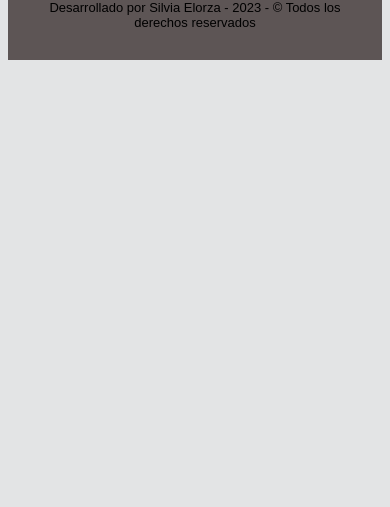
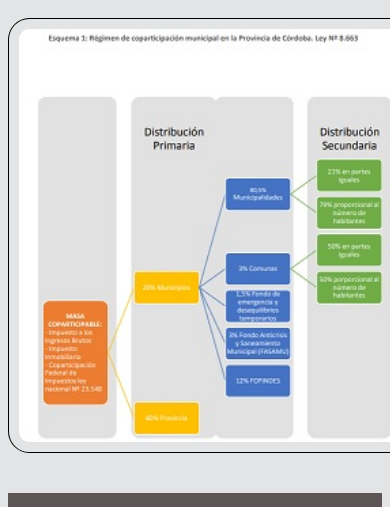
Before and after one commit to silviaelorza/vigenciaMunicipal, a plain HTML site: page tercera.html in a window 390 px wide. Shown: the part 321-828 px from the top of the page. Drawn offline with Linux system fonts and the light colour scheme; a web font is replaced by a local one.

Commit message:
Agregando estilos impresion

```diff
--- a/styles.css
+++ b/styles.css
@@ -146,8 +146,9 @@ nav a:hover{
     text-decoration: underline;
   }
 
-  .columna{
-    flex: 1;
+  .columna-uno, .columna-dos{
+    width: 45%;
+    display: inline-block;
     padding: 20px;
   }
 
@@ -171,6 +172,24 @@ nav a:hover{
 
   p strong{
     font-weight: bold;
+  }
+
+  .columna-unica{
+    margin-left: auto;
+    margin-right: auto;
+  }
+
+  .cuadro-cop{
+    display: block;
+    width: 400px;
+    height: auto;
+    border-radius: 5%;
+    margin-left: auto;
+    margin-right: auto;
+    margin-top: 40px;
+    margin-bottom: 40px;
+    border: 1px solid black;
+    padding: 10px;
   }
 
 form{
@@ -263,8 +282,9 @@ form label, form legend{
       flex: 1;
     }
 
-    .columna{
-      flex: 1;
+    .columna-uno, .columna-dos{
+      display: block;
+      width: 100%;
     }
 
   }
@@ -293,7 +313,8 @@ form label, form legend{
       flex: 1;
     }
 
-    .columna{
-      flex-direction: column;
+    .columna-uno, .columna-dos{
+      display: block;
+      width: 100%;
     }
   }
--- a/tercera.html
+++ b/tercera.html
@@ -29,18 +29,14 @@
         </section>
 
         <section class="contenidos">
-            <div class="columna">
-                <h3 class="titulos-secundarios"></h3>
+            <div class="columna-unica">
+                <h3 class="titulos-secundarios">RÉGIMEN DE COPARTICIPACIÓN DE IMPUESTOS ENTRE LA PROVINCIA Y SUS MUNICIPALIDADES Y COMUNAS</h3>
+                <img class="cuadro-cop" src="imagenes/cuadroRegCop.jpg" alt="Cuadro Régimen de coparticipación municipal de la provincia de Córdoba">
                 <article class="desarrollo-nota">
                     <p></p>
                 </article>
             </div>
-            <div class="columna">
-                <h3 class="titulos-secundarios"></h3>
-                <article class="desarrollo-nota">
-                    <p></p>
-                </article>
-            </div>
+
         </section>
     </main>
 
```
Also changed, not shown: segunda.html (+2 -2 lines), imagenes/cuadroRegCop.jpg (added).
